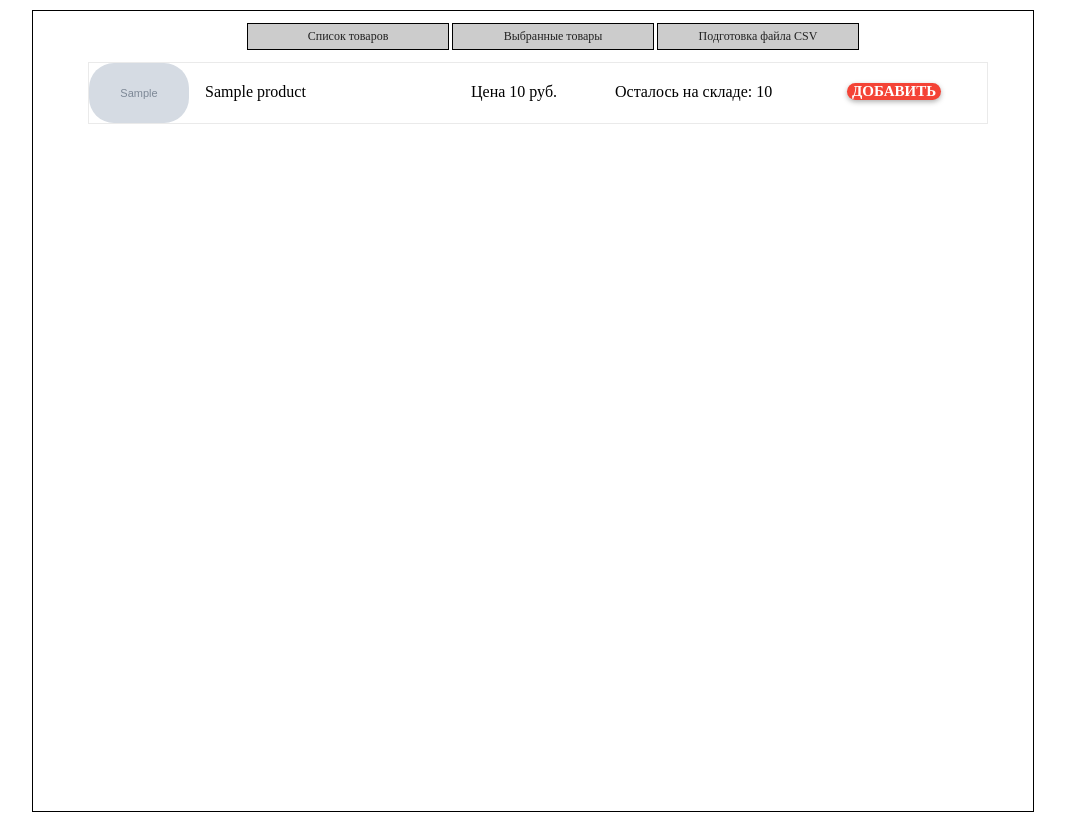
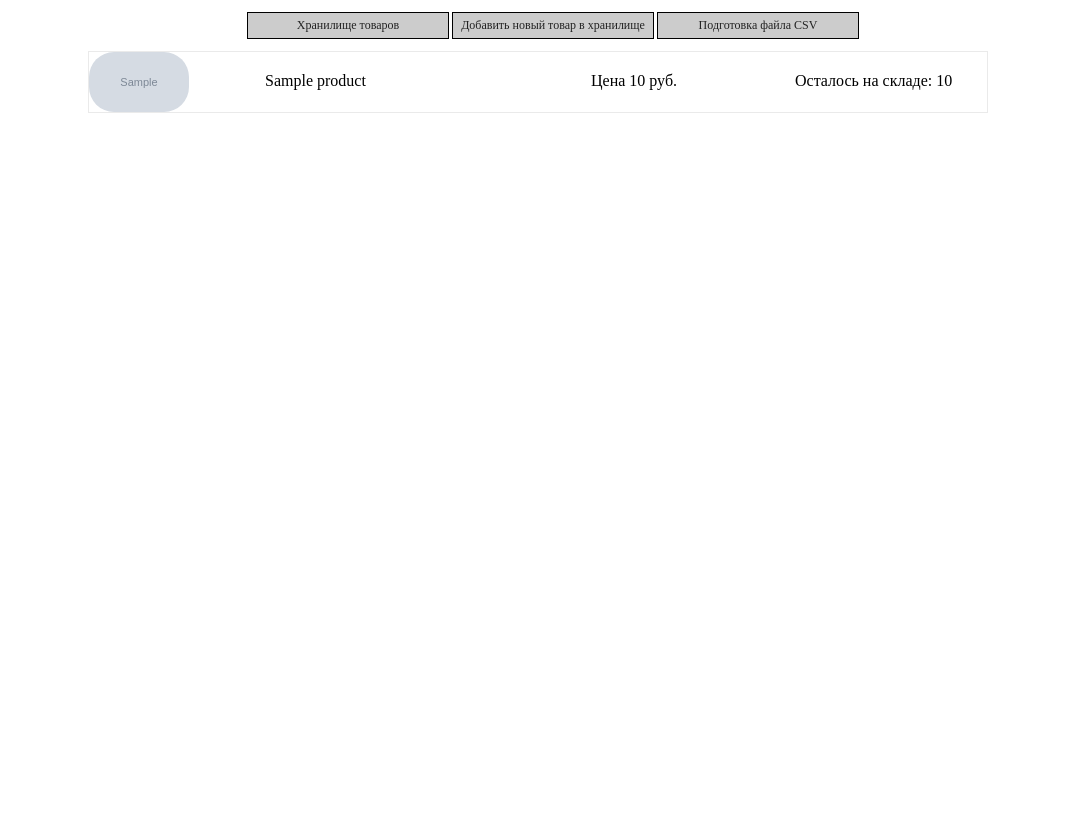
Before and after one commit to evlx87/storage, a Django app: template templates/index.html in a window 1280 px wide. Shown: the whole page, without its empty margins (107-1172 px from the left). After the commit the page ends 113 px from the top, so only its background shows below. Run offline with Django 3.2, Linux system fonts and the light colour scheme; tables that the repository leaves empty hold one stand-in row (values such as "Sample post"); the template is opened without the code that fills it: values that come from a table or form of the project are taken from there, most other values are stand-ins (such as "Sample title", 1, 10 or a date in 2020); grey boxes marked "Sample" are stand-in pictures; parts of the project's set-up code (start-up, migrations or seed data) failed here and were passed over.

Commit message:
modify templates, add ProductForm

```diff
--- a/backend/product/urls.py
+++ b/backend/product/urls.py
@@ -5,4 +5,6 @@ app_name = 'product'
 
 urlpatterns = [
     path('', product_app.main, name='index'),
+    path('add', product_app.add_product, name='add'),
+    path('output', product_app.file_output, name='output')
 ]
--- a/backend/static/css/style.css
+++ b/backend/static/css/style.css
@@ -3,9 +3,7 @@ h2 {
     font-size: 30px;
 }
 .container {
-    border: 1px solid black;
     width: 1000px;
-    height: 800px;
     margin: 10px auto;
 }
 .menu {
@@ -42,19 +40,20 @@ h2 {
 }
 .product_record {
     position: relative;
-    display: block;
+    justify-content: space-between;
+    flex-wrap: wrap;
+    display: flex;
     height: 60px;
-    float: none;
     margin: 10px auto;
     border: 1px solid #eaeaea;
 }
-.product_record img {
+.image img {
     float: left;
     width: 100px;
     max-height: 60px;
     border-radius: 25px;
 }
-.product_record span.name {
+.name {
     margin-top: 20px;
     margin-left: 1em;
     width: 250px;
@@ -62,7 +61,7 @@ h2 {
     display: block;
     float: left;
 }
-.product_record span.price {
+.price {
     margin-top: 20px;
     margin-left: 1em;
     width: 8em;
@@ -70,17 +69,10 @@ h2 {
     display: block;
     float: left;
 }
-.product_record span.quantity {
+.quantity {
     margin-top: 20px;
     margin-left: 1em;
     width: 12em;
-    position: relative;
-    display: block;
-    float: left;
-}
-.product_record a {
-    margin-top: 20px;
-    margin-left: 40px;
     position: relative;
     display: block;
     float: left;
@@ -106,3 +98,11 @@ h2 {
     box-shadow: none;
     background-color: #d41306;
 }
+.form_box {
+    width: 500px;
+    margin: 1px auto;
+    /*border: 1px solid black;*/
+}
+.form_body {
+    text-align: center;
+}
--- a/templates/includes/main_menu.html
+++ b/templates/includes/main_menu.html
@@ -1,5 +1,5 @@
 <ul>
-    <li><a href="#">Список товаров</a></li>
-    <li><a href="#">Выбранные товары</a></li>
-    <li><a href="#">Подготовка файла CSV</a></li>
+    <li><a href="{% url 'product:index' %}">Хранилище товаров</a></li>
+    <li><a href="{% url 'product:add' %}">Добавить новый товар в хранилище</a></li>
+    <li><a href="{% url 'product:output' %}">Подготовка файла CSV</a></li>
 </ul>
--- a/templates/index.html
+++ b/templates/index.html
@@ -4,11 +4,10 @@
     <div class="products_box">
         {% for product in stored_products %}
             <div class="product_record">
-                <img src="/media/{{ product.image }}">
-                <span class="name">{{ product.name }}</span>
-                <span class="price">Цена {{ product.price }} руб.</span>
-                <span class="quantity">Осталось на складе: {{ product.quantity }}</span>
-                <a href="#" class="button">Добавить</a>
+                <div class="image"><img src="/media/{{ product.image }}"></div>
+                <div class="name">{{ product.name }}</div>
+                <div class="price">Цена {{ product.price }} руб.</div>
+                <div class="quantity">Осталось на складе: {{ product.quantity }}</div>
             </div>
         {% endfor %}
     </div>
```
Also changed, not shown: backend/product/forms.py (added, +14 -0 lines), templates/add_product.html (added, +12 -0 lines), templates/output_form.html (added, +12 -0 lines).
